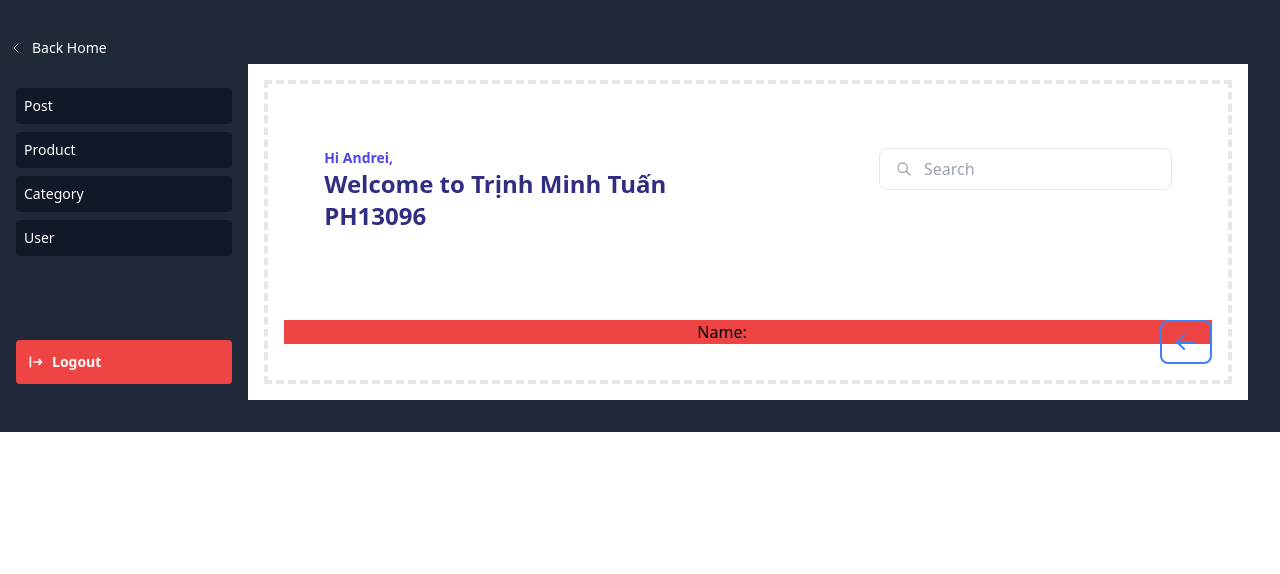
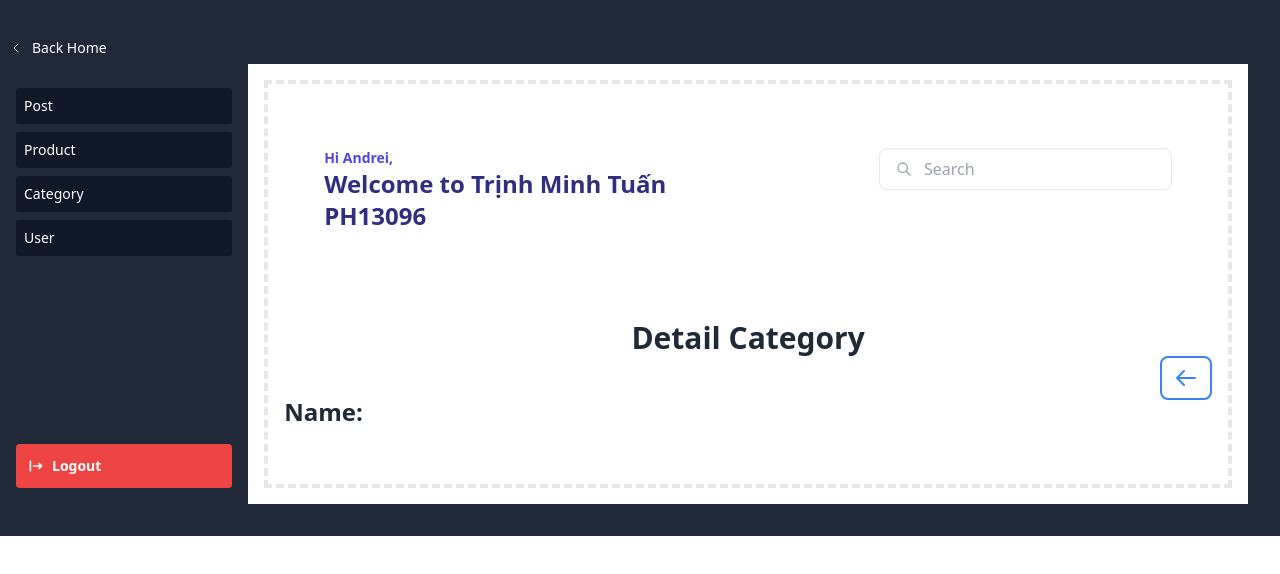
Before and after one commit to tuantm0303/Type_ReactJs, a React (Create React App) app: page /admin/category/1 in a window 1280 px wide. Shown: the top 574 px of the page. Built offline with nearby package versions, Linux system fonts and the light colour scheme; no server answers.

Commit message:
style: detal admin

```diff
--- a/src/pages/admin/categories/CategoryDetail.tsx
+++ b/src/pages/admin/categories/CategoryDetail.tsx
@@ -20,14 +20,17 @@ function CategoryDetail(props: Props) {
   }, [])
 
   return (
-    <div className='bg-red-500 text-center'>
+    <>
+      <h2 className='text-3xl font-semibold text-center text-gray-800'>Detail Category</h2>
       <Link to='../' className='border-2 border-blue-500 float-right rounded-lg font-bold text-blue-500 px-3 py-2 transition duration-300 ease-in-out hover:bg-blue-500 hover:text-white mb-5'>
         <svg xmlns="http://www.w3.org/2000/svg" className="h-6 w-6" fill="none" viewBox="0 0 24 24" stroke="currentColor" stroke-width="2">
           <path stroke-linecap="round" stroke-linejoin="round" d="M10 19l-7-7m0 0l7-7m-7 7h18" />
         </svg>
       </Link>
-      <h2>Name: {category?.name}</h2>
-    </div>
+      <div className="max-w-5xl grid grid-cols-2 gap-10 my-10">
+        <p className='text-2xl font-semibold text-gray-800'>Name: {category?.name}</p>
+      </div>
+    </>
   );
 }
 
--- a/src/pages/admin/products/productDetail.tsx
+++ b/src/pages/admin/products/productDetail.tsx
@@ -20,16 +20,28 @@ function ProductDetail(props: Props) {
   }, [])
 
   return (
-    <div className='bg-red-500 text-center'>
+    <>
+      <h2 className='text-3xl font-semibold text-center text-gray-800'>Detail Product</h2>
       <Link to='../' className='border-2 border-blue-500 float-right rounded-lg font-bold text-blue-500 px-3 py-2 transition duration-300 ease-in-out hover:bg-blue-500 hover:text-white mb-5'>
         <svg xmlns="http://www.w3.org/2000/svg" className="h-6 w-6" fill="none" viewBox="0 0 24 24" stroke="currentColor" stroke-width="2">
           <path stroke-linecap="round" stroke-linejoin="round" d="M10 19l-7-7m0 0l7-7m-7 7h18" />
         </svg>
       </Link>
-      <h2>Name: {product?.title}</h2>
-      <h2>Price: {product?.priceOld}</h2>
-      <h2>Description: {product?.desc}</h2>
-    </div>
+      <div className="max-w-5xl mx-auto grid grid-cols-2 gap-10 my-10">
+        <div className="img-product">
+          <img src={product?.image} alt={product?.image} />
+        </div>
+        <div className="desc-product">
+          <h1 className="my-3 font-semibold text-lg text-orange-500">{product?.title}</h1>
+          <p>{product?.desc}</p>
+          <div rel-script="product-price" className="product-prices flex my-5">
+            <ins className="text-red-500 text-4xl pr-5">{product?.priceNew} VND</ins>
+            <del>{product?.priceOld} VND</del>
+            <span className="text-red-500 text-sm px-5">- {product?.sale} %</span>
+          </div>
+        </div>
+      </div>
+    </>
   );
 }
 
```
